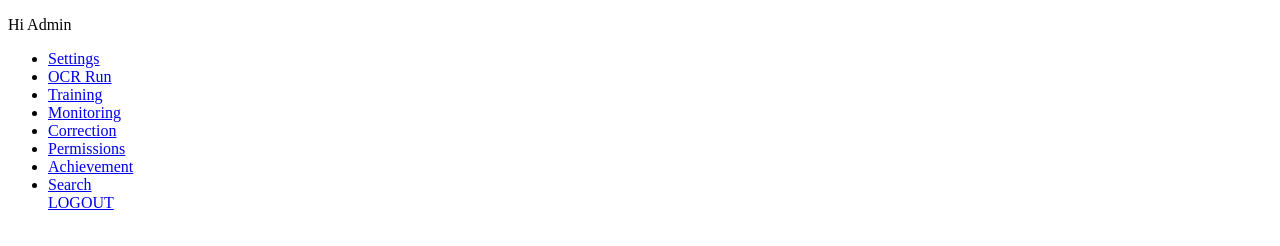
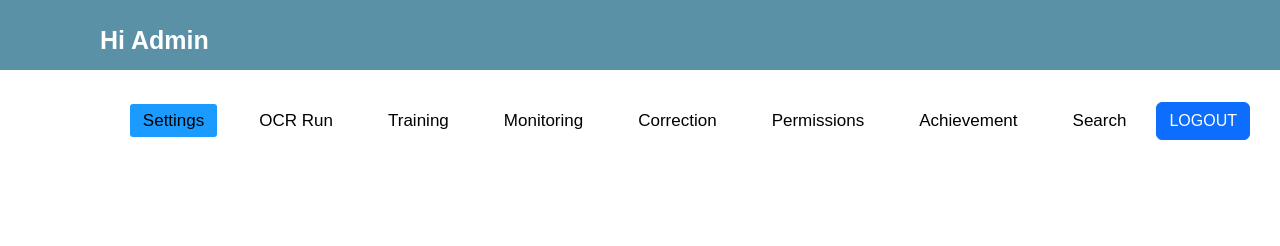
Before and after one commit to pintu8084/ocr, a plain HTML site: page ocrrun.html in a window 1280 px wide. Drawn offline with nearby package versions, Linux system fonts and the light colour scheme.

Commit message:
underline

```diff
--- a/ocrrun.html
+++ b/ocrrun.html
@@ -2,18 +2,25 @@
 <html lang="en">
 <head>
   <meta charset="UTF-8">
-    <meta name="viewport" content="width=device-width, initial-scale=1.0">
+
   <title>Document</title>
+  <meta name="viewport" content="width=device-width, initial-scale=1">
+  <link href="https://cdn.jsdelivr.net/npm/bootstrap@5.3.0/dist/css/bootstrap.min.css" rel="stylesheet" integrity="sha384-9ndCyUaIbzAi2FUVXJi0CjmCapSmO7SnpJef0486qhLnuZ2cdeRhO02iuK6FUUVM" crossorigin="anonymous">
+  <script src="https://cdn.jsdelivr.net/npm/bootstrap@5.3.0/dist/js/bootstrap.bundle.min.js" integrity="sha384-geWF76RCwLtnZ8qwWowPQNguL3RmwHVBC9FhGdlKrxdiJJigb/j/68SIy3Te4Bkz" crossorigin="anonymous"></script>
+
+  <link rel="stylesheet" href="style.css">
+
 </head>
 <body>
+
   <nav>
-        <div class="logo">
-          <p>Hi Admin</p>
-        </div>
+
+
+    <label class="logo">Hi Admin</label>
     <ul>
 
-          <li><a href="settings.html">Settings</a></li>
-          <li><a href="#">OCR Run</a></li>
+      <li><a class="active" href="settings.html">Settings</a></li>
+      <li><a href="ocrrun.html">OCR Run</a></li>
       <li><a href="#">Training</a></li>
       <li><a href="#">Monitoring</a></li>
       <li><a href="#">Correction</a></li>
@@ -25,5 +32,7 @@
     </ul>
   </nav>
 
+
+
 </body>
 </html>
--- a/style.css
+++ b/style.css
@@ -11,6 +11,7 @@ body{
   color: #000;
   font-size: 18px;
 }
+
 section{
   position: relative;
   height: 100vh;
@@ -56,7 +57,6 @@ h1{
 *{
   margin: 0;
   padding: 0;
-  text-decoration: none;
   list-style: none;
   box-sizing: border-box;
 
@@ -76,6 +76,10 @@ font-size: 25px;
 line-height: 80px;
 padding: 0 100px;
 font-weight: bold;
+}
+
+a{
+  text-decoration: none;
 }
 nav ul{
 float: right;
@@ -98,14 +102,12 @@ nav ul li a {
 }
 
 
+
 a.active,a:hover{
   background: #1b9bff;
   transition: .5s;
 
 }
-
-
-
 
       .table{
         white-space: nowrap;
```
Also changed, not shown: settings.html (+1 -1 lines). Lines whose indentation alone changed are shown as unchanged.
